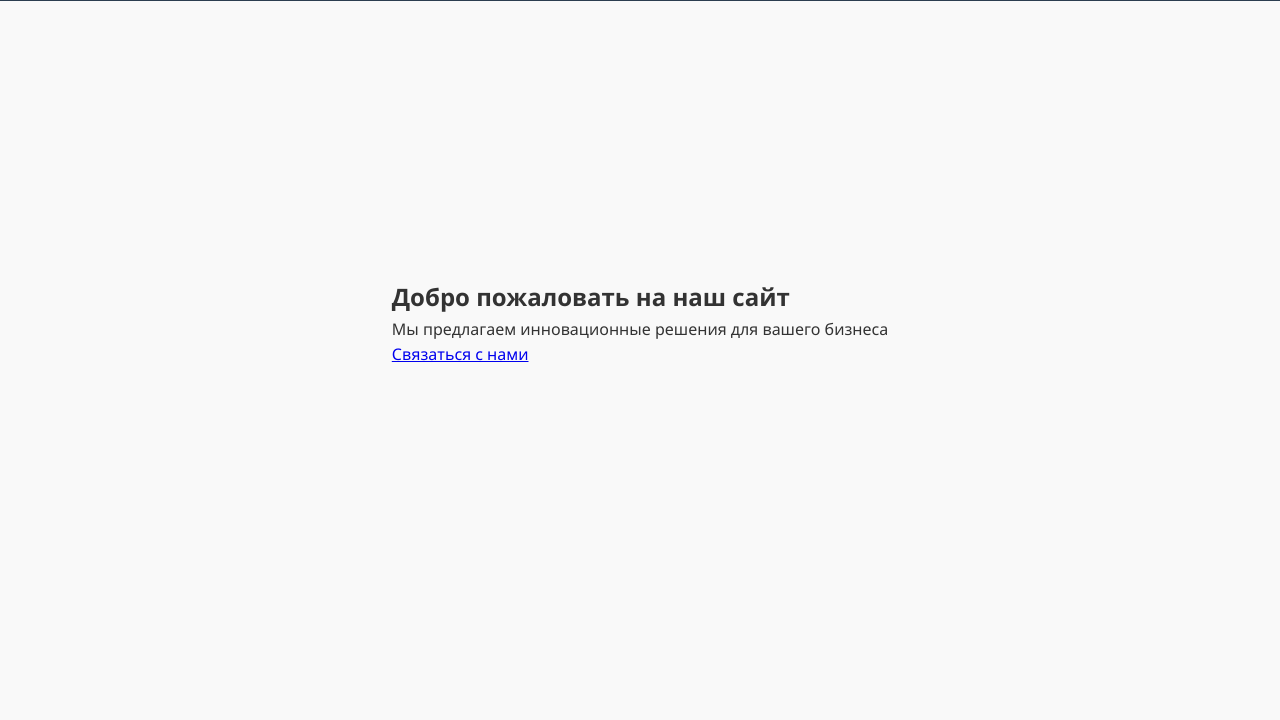
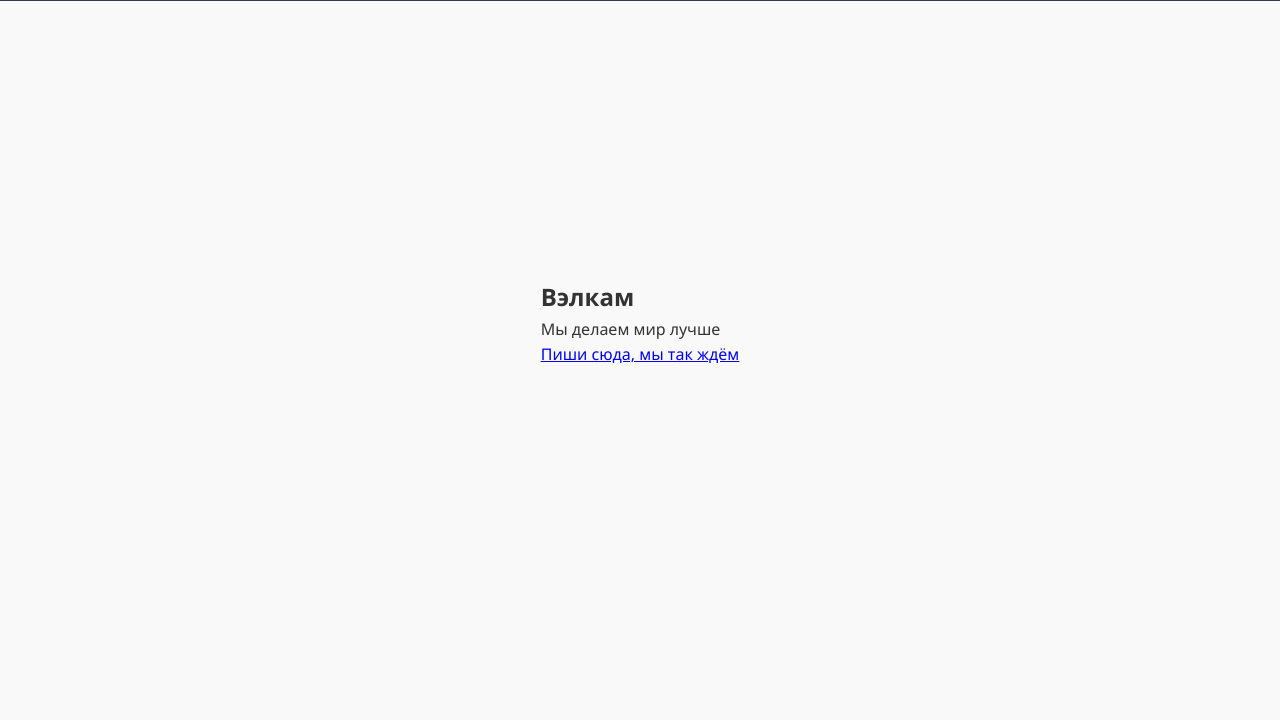
Before and after one commit to TakoeDelo/sait.github.io, a plain HTML site: page index.html in a window 1280 px wide. Shown: the part 77-797 px from the top of the page. Drawn offline with Linux system fonts and the light colour scheme.

Commit message:
Update index.html

```diff
--- a/index.html
+++ b/index.html
@@ -181,9 +181,9 @@
     <section id="home" class="hero">
         <div class="container">
             <div class="hero-content">
-                <h1>Добро пожаловать на наш сайт</h1>
-                <p>Мы предлагаем инновационные решения для вашего бизнеса</p>
-                <a href="#contact" class="btn">Связаться с нами</a>
+                <h1>Вэлкам</h1>
+                <p>Мы делаем мир лучше </p>
+                <a href="#contact" class="btn">Пиши сюда, мы так ждём</a>
             </div>
         </div>
     </section>
```
